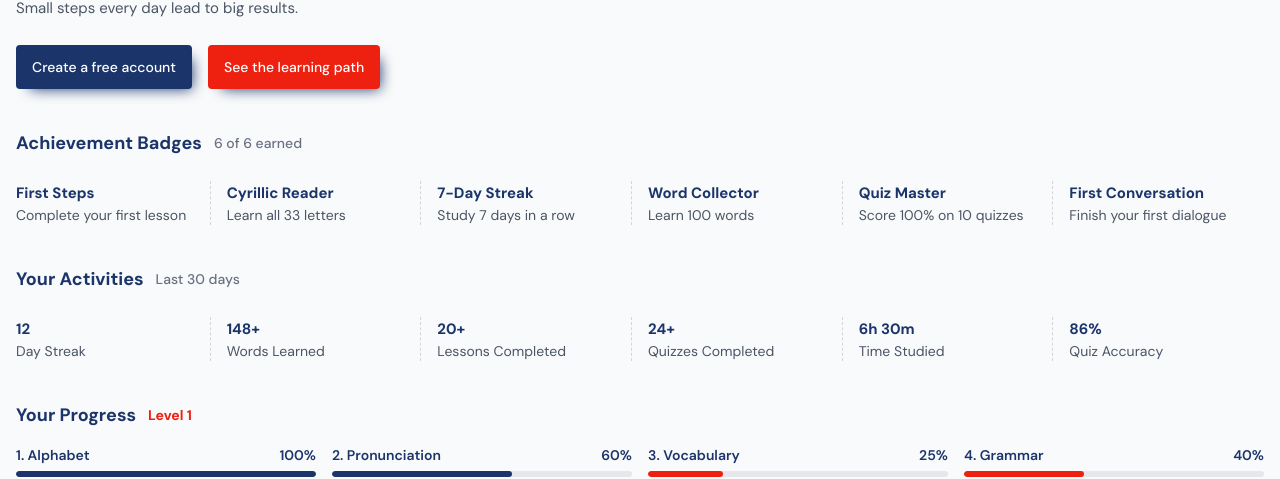
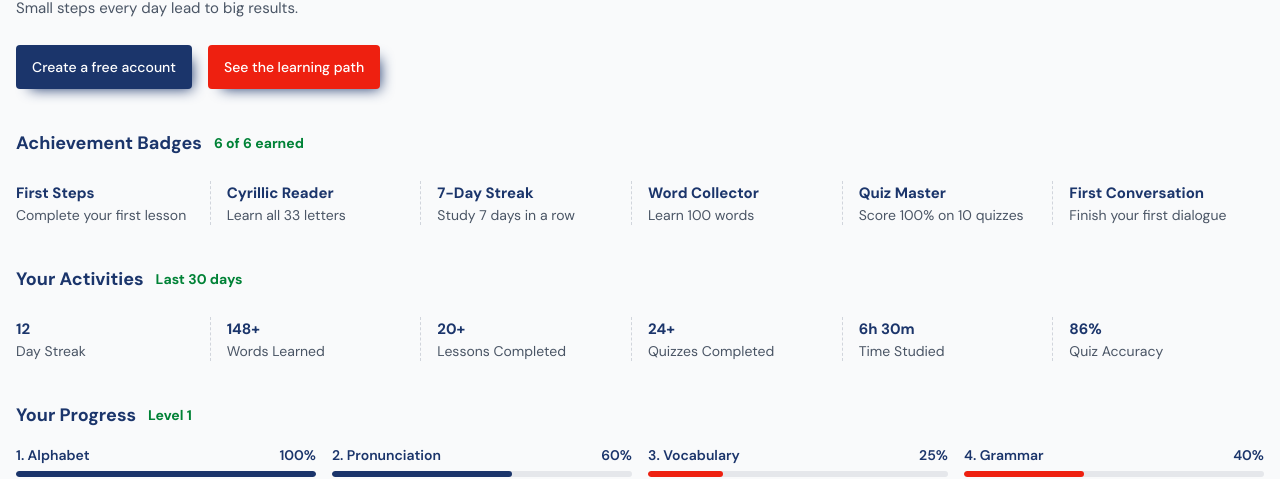
Before and after one commit to sandeepkamara12/Tutor, a React (Vite) app: page / in a window 1280 px wide. Shown: the part 3900-4379 px from the top of the page. Built offline with nearby package versions, Linux system fonts and the light colour scheme.

Commit message:
correct the line height in about section and change the color to sub heading in achievement section

```diff
--- a/src/components/About.jsx
+++ b/src/components/About.jsx
@@ -55,7 +55,7 @@ const About = () => {
                 className="flex flex-col border-b sm:border-r sm:border-b-0 border-dashed border-gray-300 pb-6 sm:pb-0 sm:pr-4 max-sm:[&:nth-child(2n)]:border-r-0 text-center sm:text-start"
               >
                 <p className="font-bold lg:text-15 text-russian-dark-blue">Experience</p>
-                <p className="lg:text-sm">5+ years teaching Russian <span
+                <p className="lg:text-sm leading-5">5+ years teaching Russian <span
                     className="font-bold lg:text-xs text-russian-red block">TORFL
                     Certified</span></p>
               </div>
@@ -64,7 +64,7 @@ const About = () => {
                 className="flex flex-col border-b sm:border-r sm:border-b-0 border-dashed border-gray-300 pb-6 sm:pb-0 sm:pr-4 max-sm:[&:nth-child(2n)]:border-r-0 text-center sm:text-start"
               >
                 <p className="font-bold lg:text-15 text-russian-dark-blue">Availability</p>
-                <p className="lg:text-sm">Online classes <br /> <span className="font-bold lg:text-xs text-russian-red block">Mon–Fri,
+                <p className="lg:text-sm leading-5">Online classes <br /> <span className="font-bold lg:text-xs text-russian-red block">Mon–Fri,
                     10 AM-7
                     PM</span>
                 </p>
@@ -84,7 +84,7 @@ const About = () => {
                       <i className="fa-solid fa-star"></i>
                       <i className="fa-solid fa-star"></i>
                     </div>
-                    <p className="text-sm lg:text-xs text-gray-600">Based on 320 reviews</p>
+                    <p className="text-sm lg:text-xs leading-4! text-gray-600">Based on 320 reviews</p>
                   </div>
                 </div>
               </div>
--- a/src/components/Achievements.jsx
+++ b/src/components/Achievements.jsx
@@ -74,7 +74,7 @@ const Achievements = () => {
                     <div className="flex flex-col gap-6">
                         <div className="flex items-center sm:gap-3 justify-center sm:justify-start flex-col sm:flex-row">
                             <p className="font-bold text-lg text-russian-dark-blue">Achievement Badges</p>
-                            <span className="text-sm font-medium text-gray-500">6 of 6 earned</span>
+                            <span className="text-sm font-bold text-green-700">6 of 6 earned</span>
                         </div>
 
                         <div className="grid grid-cols-2 sm:grid-cols-3 lg:grid-cols-6 gap-4 text-center sm:text-start max-sm:[&>*:nth-child(odd)]:text-end max-sm:[&>*:nth-child(even)]:text-start">
@@ -103,7 +103,7 @@ const Achievements = () => {
                     <div className="flex flex-col gap-6">
                         <div className="flex items-center sm:gap-3 justify-center sm:justify-start flex-col sm:flex-row">
                             <p className="font-bold text-lg text-russian-dark-blue">Your Activities</p>
-                            <span className="text-sm font-medium text-gray-500">Last 30 days</span>
+                            <span className="text-sm font-bold text-green-700">Last 30 days</span>
                         </div>
 
                         <div className="grid grid-cols-2 sm:grid-cols-3 lg:grid-cols-6 gap-4 text-center sm:text-start max-sm:[&>*:nth-child(odd)]:text-end max-sm:[&>*:nth-child(even)]:text-start">
@@ -131,7 +131,7 @@ const Achievements = () => {
                 <div className="flex flex-col gap-4 mt-10">
                     <div className="flex items-center sm:gap-3 justify-center sm:justify-start flex-col sm:flex-row">
                         <p className="font-bold text-lg text-russian-dark-blue">Your Progress</p>
-                        <span className="text-sm font-bold text-russian-red">Level 1</span>
+                        <span className="text-sm font-bold text-green-700">Level 1</span>
                     </div>
 
                     <div className="grid xxs:grid-cols-2 lg:grid-cols-4 gap-4">
```
